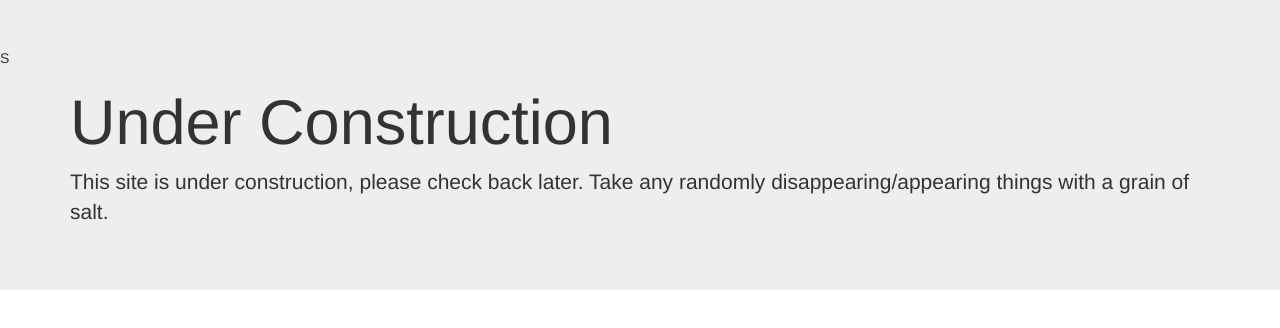
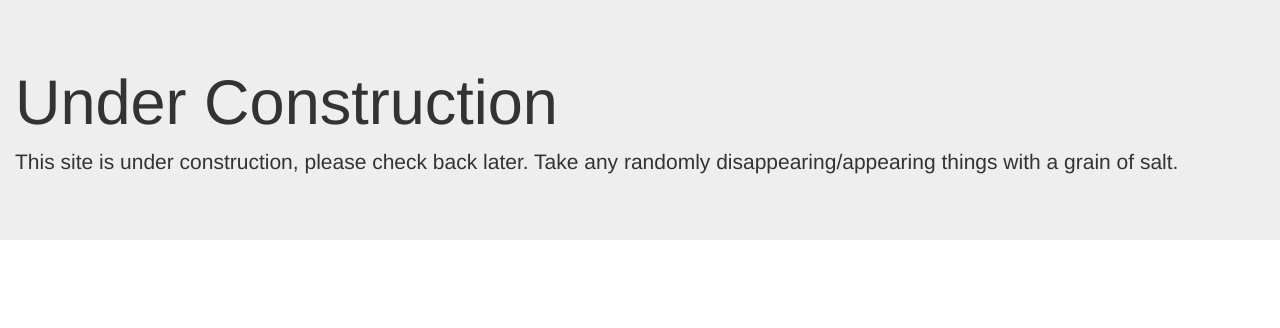
Before and after one commit to pitothepowerof3/pitothepowerof3.github.io, a plain HTML site: page index.html in a window 1280 px wide. Drawn offline with Linux system fonts and the light colour scheme.

Commit message:
I don't feel like telling you

```diff
--- a/index.html
+++ b/index.html
@@ -33,8 +33,8 @@
       <script src="js/script.js"></script>
   </head>
   <body>
-    <div class="jumbotron">S
-      <div class="container">
+    <div class="jumbotron">
+      <div class="container-fluid">
         <h1>Under Construction</h1>
         <p>
           This site is under construction, please check back later. Take any
```
